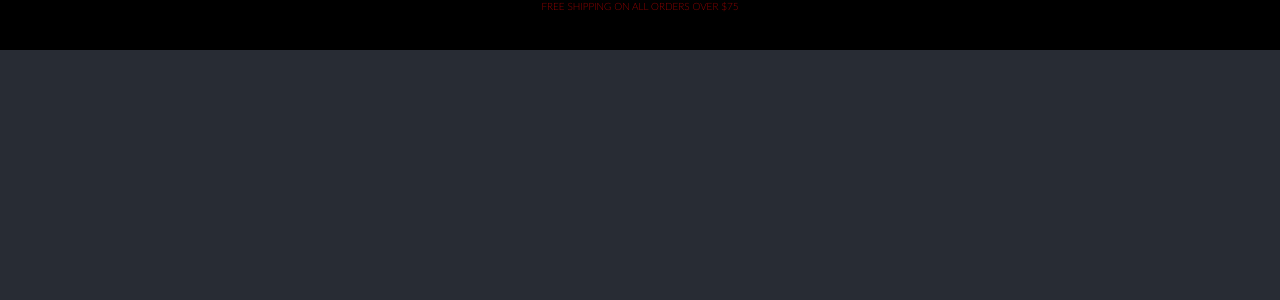
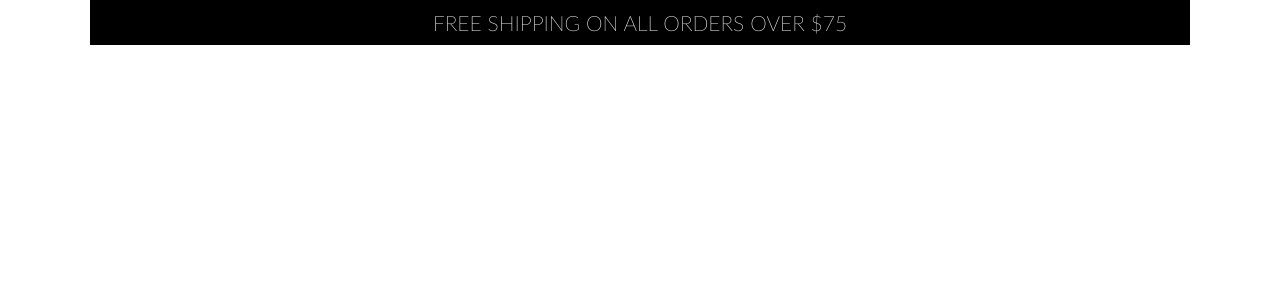
Before and after one commit to bluerainmango/mockup, a React (Create React App) app: page / in a window 1280 px wide. Shown: the top 300 px of the page. Built offline with nearby package versions, Linux system fonts and the light colour scheme.

Commit message:
added head-bar styles

```diff
--- a/src/App.css
+++ b/src/App.css
@@ -1,7 +1,11 @@
-.App {
+.app {
+  margin: 0 auto;
+  max-width: 110rem;
+}
+/* .App {
   text-align: center;
-}
-
+} */
+/*
 .App-logo {
   height: 40vmin;
   pointer-events: none;
@@ -35,4 +39,4 @@
   to {
     transform: rotate(360deg);
   }
-}
+} */
--- a/src/App.js
+++ b/src/App.js
@@ -5,9 +5,8 @@ import "./App.css";
 
 function App() {
   return (
-    <div className="App">
+    <div className="app">
       <HeadBar />
-      <header className="App-header"></header>
     </div>
   );
 }
--- a/src/components/head-bar/head-bar.component.jsx
+++ b/src/components/head-bar/head-bar.component.jsx
@@ -4,8 +4,8 @@ import "./head-bar.styles.scss";
 
 export default function HeadBar() {
   return (
-    <div>
-      <p className="headbar">FREE SHIPPING ON ALL ORDERS OVER $75</p>
+    <div className="headbar">
+      <p>FREE SHIPPING ON ALL ORDERS OVER $75</p>
     </div>
   );
 }
--- a/src/components/head-bar/head-bar.styles.scss
+++ b/src/components/head-bar/head-bar.styles.scss
@@ -1,5 +1,10 @@
 .headbar {
   background-color: rgb(0, 0, 0);
-  color: red;
-  height: 50px;
+  color: #ffff;
+  height: 4.5rem;
+  font-size: 2.1rem;
+  text-align: center;
+  display: flex;
+  justify-content: center;
+  align-items: center;
 }
```
Also changed, not shown: src/index.css (+2 -6 lines).
